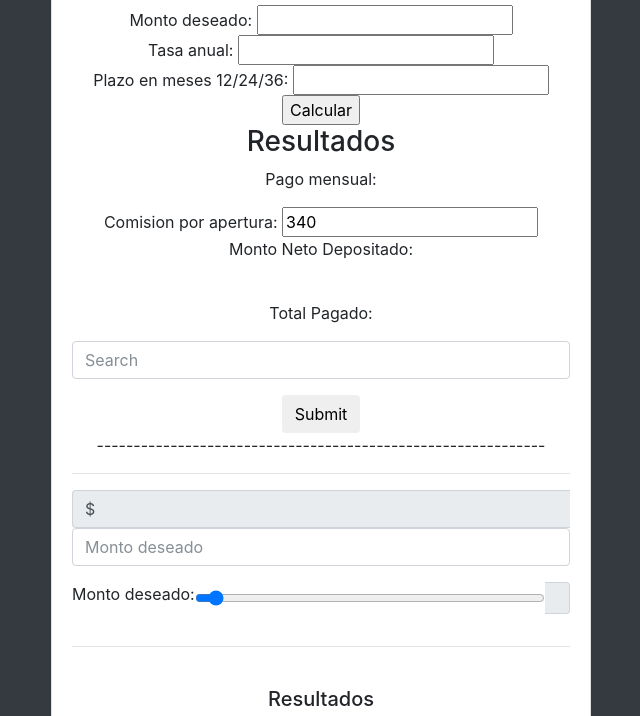
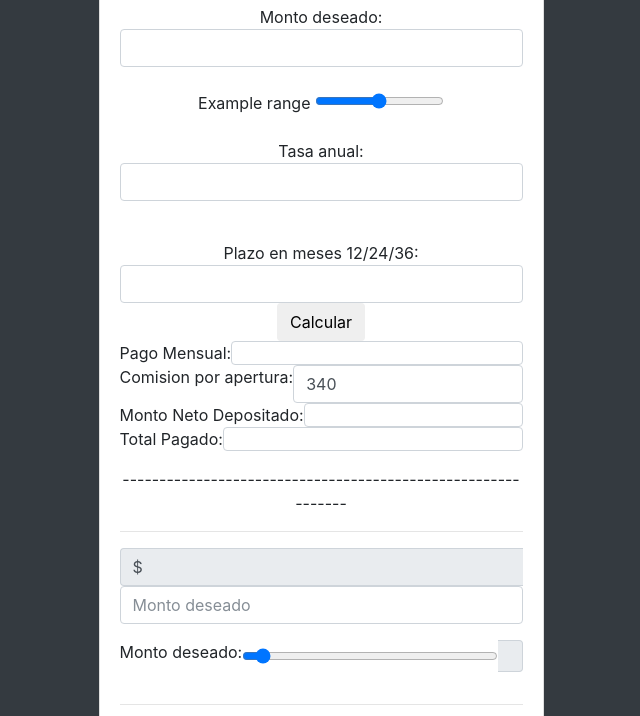
Before and after one commit to rogeliomx/atmz, a plain HTML site: page index.html in a window 1280 px wide. Shown: the part 136-852 px from the top of the page, without its empty margins (319-959 px from the left). Drawn offline with nearby package versions, Linux system fonts and the light colour scheme.

Commit message:
funcional with new style

```diff
--- a/index.html
+++ b/index.html
@@ -13,54 +13,70 @@
   <body class="bg-dark">
     <div class="container">
       <div class="row">
-        <div class="col-md-6 mx-auto">
+        <div class="col-md-5 mx-auto">
           <div class="card card-body text-center mt-5">
             <h1 class="heading display-5 pb-3">Simulador de credito</h1>
 
         <!-- ----------------FORM-------------- -->
-            <!-- Monto deseado -->
-        <form >
+
+        <form class="navbar-form navbar-left" >
+
+    <!-- Monto deseado -->
+            <div class="form-group">
             Monto deseado:
-            <input type = "text" id= "montoDeseado"/> <br>
+            <input type = "text" class="form-control"  id= "montoDeseado"/> <br>
 
-                  <!-- Tasa anual -->
-            Tasa anual:
-            <input type = "text" id= "tasaAnual" /> <br>
-            Plazo en meses 12/24/36:
-            <input type = "text" id= "plazoMeses" /> <br>
+            <label for="customRange1" class="form-label">Example range</label>
+            <input type="range" class="form-range" id="customRange1">
 
 
-            <input type = "button" onClick= "pagoMensual(); montoNeto(); totalPagado()"  Value= "Calcular"/>
+          </div>
 
-            <br>
+    <!-- Tasa anual -->
+            <div class="form-group">
+              Tasa anual:
+              <input type = "text" class="form-control " id= "tasaAnual" /> <br>
+           </div>
+
+    <!-- Plazo en Meses -->
+            Plazo en meses 12/24/36:
+            <input type = "text" class="form-control " id= "plazoMeses" />
+
+    <!-- Boton  -->
+
+            <input type = "button" onClick= "pagoMensual(); montoNeto(); totalPagado()" class="btn btn-default" Value= "Calcular"/>
+
             <!-- Resultados  -->
-            <h3>Resultados</h3>
+     <div class="form-group">
 
-            <p>Pago mensual:
-                <span id= "result"; ></span>
-            </p>
+          <!-- Resultado pago mensual  -->
+                <div class="input-group">
+                  Pago Mensual:
+                  <span class="form-control"  id="result" aria-describedby="basic-addon1"   ></span>
+                </div>
 
-            Comision por apertura:
-            <input type = "text" id= "comision" value="340"/>
-            <br>
-            <p>
-                Monto Neto Depositado:
-                <span id= "montoNetDepo"></span>
-            </p>
-            <br>
-            <p>
-                Total Pagado:
-                <span id= "paided"></span>
-            </p>
+         <!-- comision por apertura  -->
+              <div class="input-group">
+                  Comision por apertura:
+                  <input type = "text"  id= "comision" class="form-control" value="340"/>
+              </div>
 
-        </form>
+          <!-- monto neto deposiado  -->
+               <div class="input-group">
+                  Monto Neto Depositado:
+                      <span id= "montoNetDepo" class="form-control" ></span>
+               </div>
 
-        <form class="navbar-form navbar-left" role="search">
-          <div class="form-group">
-            <input type="text" class="form-control" placeholder="Search">
-          </div>
-          <button type="submit" class="btn btn-default">Submit</button>
-        </form>
+           <!-- Total Pagado  -->
+               <div class="input-group">
+                      Total Pagado:
+                      <span id= "paided" class="form-control"></span>
+
+                </div>
+              </form>
+            </div>
+
+
 -------------------------------------------------------------
 <hr>
 
```
